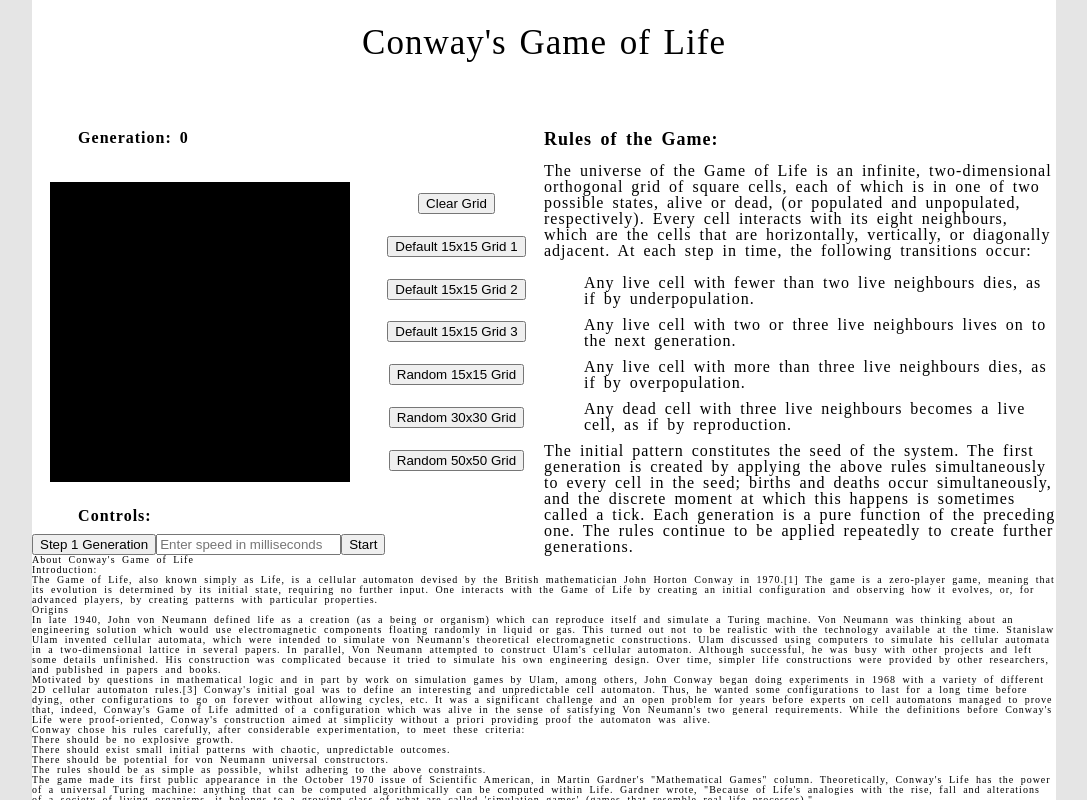
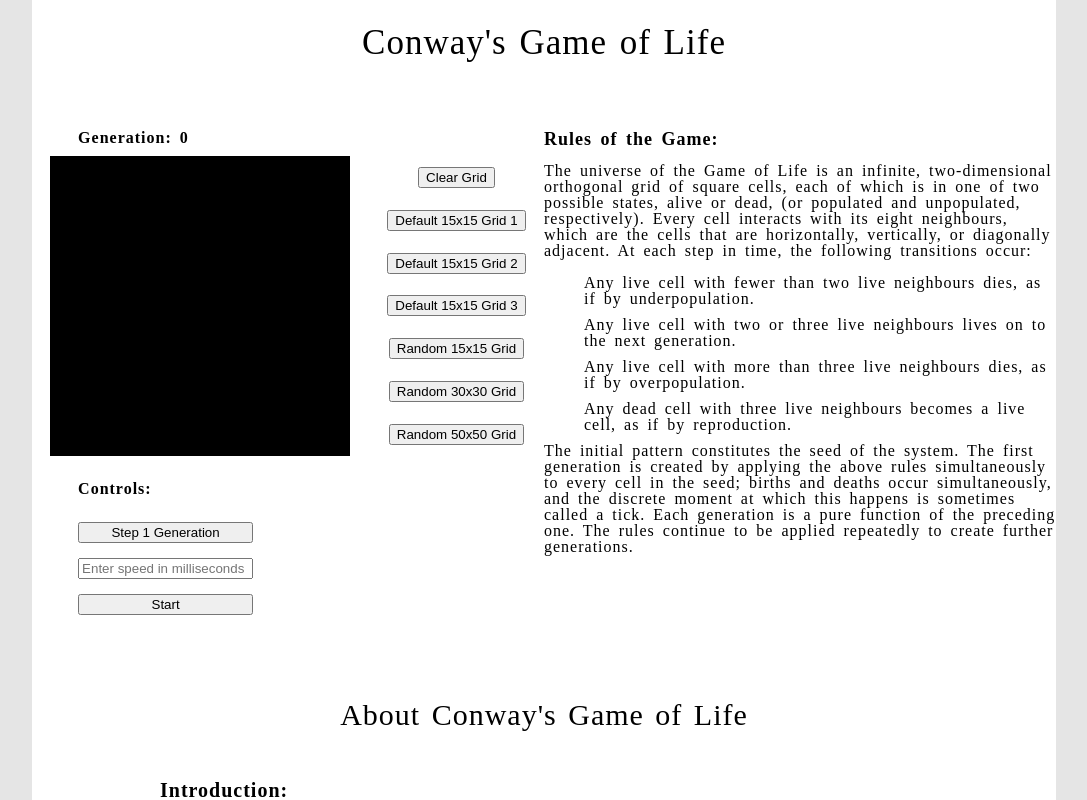
Before and after one commit to Jordan-Stoddard/Conways-Game-Of-Life, a React (Create React App) app: page / in a window 1280 px wide. Shown: the top 800 px of the page, without its empty margins (96-1183 px from the left). Built offline with nearby package versions, Linux system fonts and the light colour scheme.

Commit message:
add styles

```diff
--- a/src/styles/index.scss
+++ b/src/styles/index.scss
@@ -2,3 +2,5 @@
 @import 'app';
 @import 'grid_container';
 @import 'rules_container';
+@import 'controls';
+@import 'about';
```
